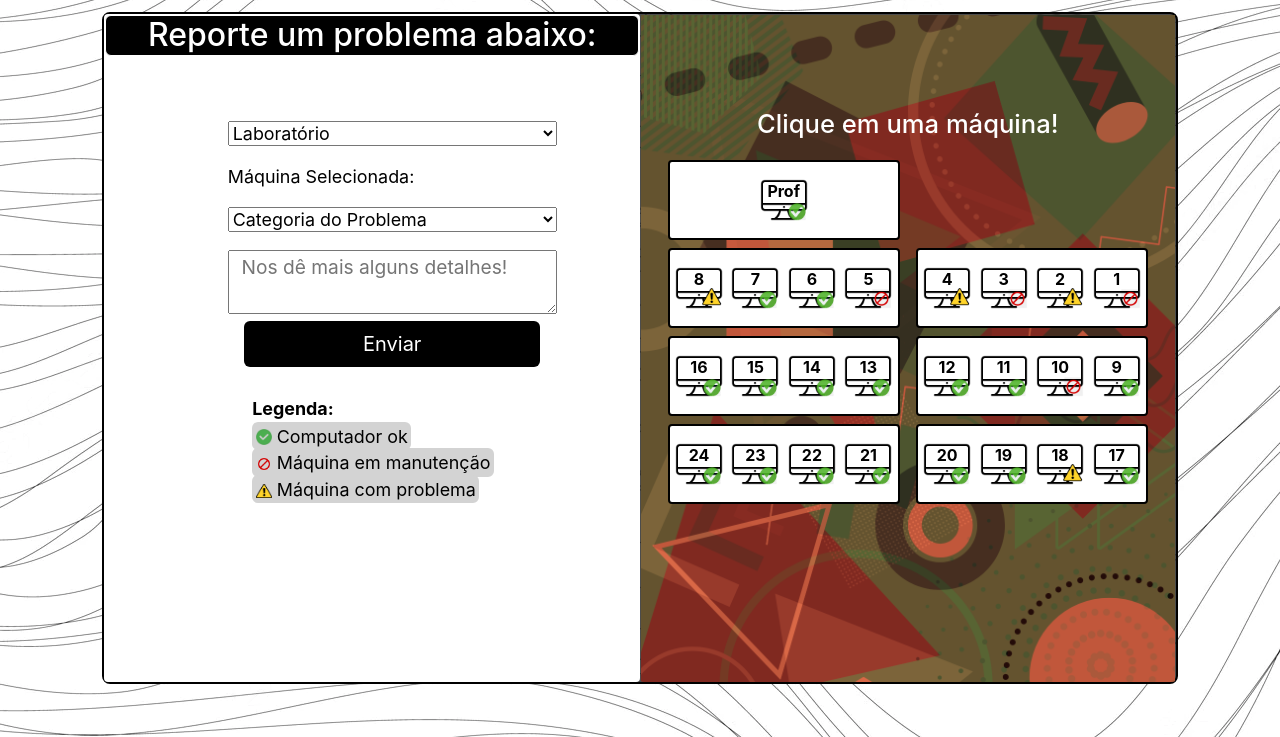
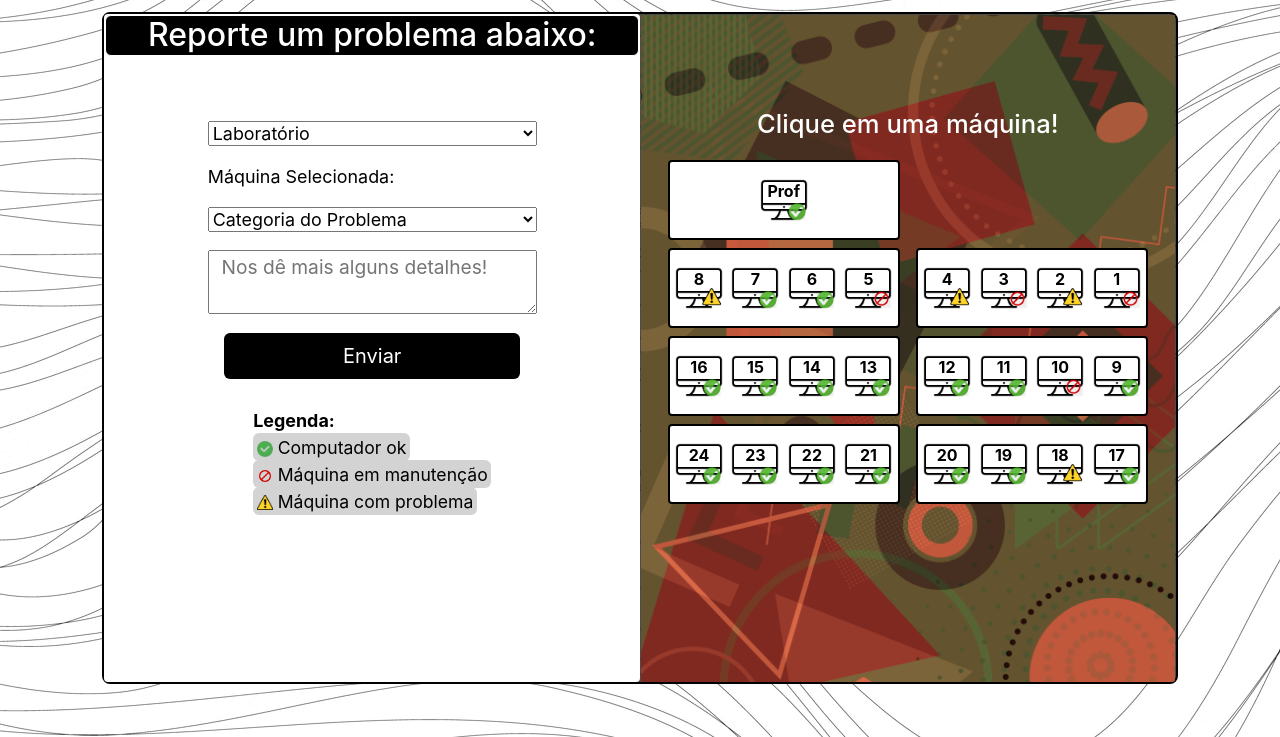
Before and after one commit to m-u-l-a-s/BIOS, a Flask app: page /reportar in a window 1280 px wide. Shown: the part 63-800 px from the top of the page. Run offline with Flask 2, Linux system fonts and the light colour scheme; some libraries are stand-ins or nearby versions.

Commit message:
Ainda ajustando legendas

```diff
--- a/website/static/css/style.css
+++ b/website/static/css/style.css
@@ -113,7 +113,8 @@ p {
     display: flex;
     align-items: center;
     width: fit-content;
-    margin: 0px 0px 0px 0px;
+    margin: 0px;
+    padding: 0px;
 }
 
 .mesa {
@@ -292,9 +293,12 @@ li{
 
 .detalhes-os {
     background-color: rgba(32, 32, 32, 0.756);
-
     color: white;
     border-radius: 4px;
+}
+
+#detalhes-os {
+    margin-bottom: 0.6em;
 }
 
 .resolvido {
@@ -370,11 +374,13 @@ li{
 }
 
 .legenda {
+    display: flex;
+    justify-content: center;
     text-align: start;
-    margin-left: 27.5%;
 }
 
 .legenda span {
+    font-size: 1.1rem;
     background-color: lightgray;
     border-radius: 6px;
     padding: 0.2em;
```
